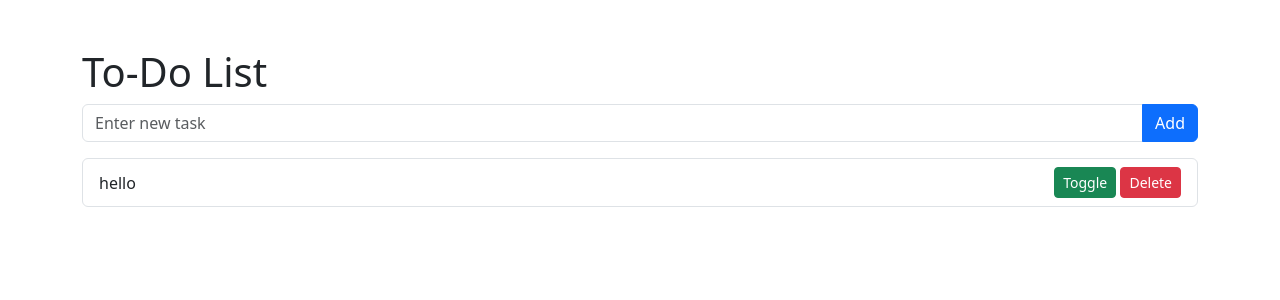
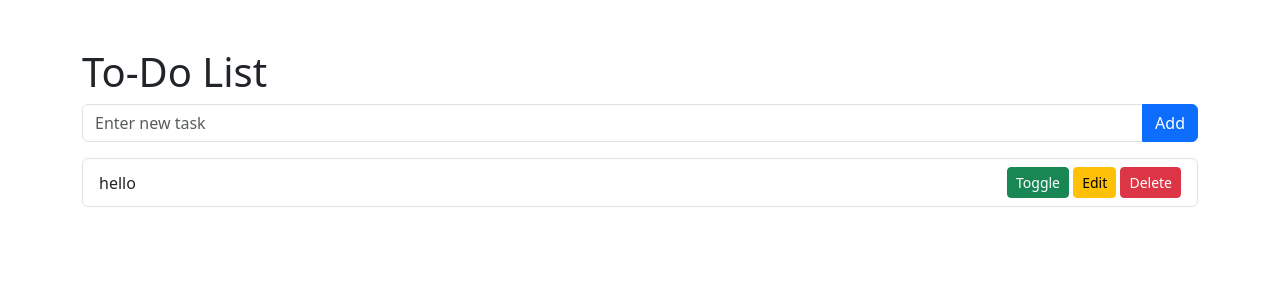
Before and after one commit to Arpitarai955586/todo-python-project, a Flask app: page / in a window 1280 px wide. Shown: the top 300 px of the page. Run offline with Flask 3, Linux system fonts and the light colour scheme; data comes from the database, SQL or seed files in the repository.

Commit message:
add the edit api

```diff
--- a/app.py
+++ b/app.py
@@ -38,5 +38,18 @@ def delete_task(task_id):
     db.session.commit()
     return redirect(url_for('index'))
 
+@app.route('/edit/<int:task_id>', methods=['GET', 'POST'])
+def edit_task(task_id):
+    task = Task.query.get(task_id)
+    if request.method == 'POST':
+        new_content = request.form['content']
+        if new_content:
+            task.content = new_content
+            db.session.commit()
+        return redirect(url_for('index'))
+    return render_template('edit.html', task=task)
+
+
+
 if __name__ == '__main__':
     app.run(debug=True)
--- a/templates/index.html
+++ b/templates/index.html
@@ -20,6 +20,7 @@
         {% endif %}
         <div>
             <a href="{{ url_for('update_task', task_id=task.id) }}" class="btn btn-sm btn-success">Toggle</a>
+            <a href="{{ url_for('edit_task', task_id=task.id) }}" class="btn btn-sm btn-warning">Edit</a>
             <a href="{{ url_for('delete_task', task_id=task.id) }}" class="btn btn-sm btn-danger">Delete</a>
         </div>
     </li>
```
